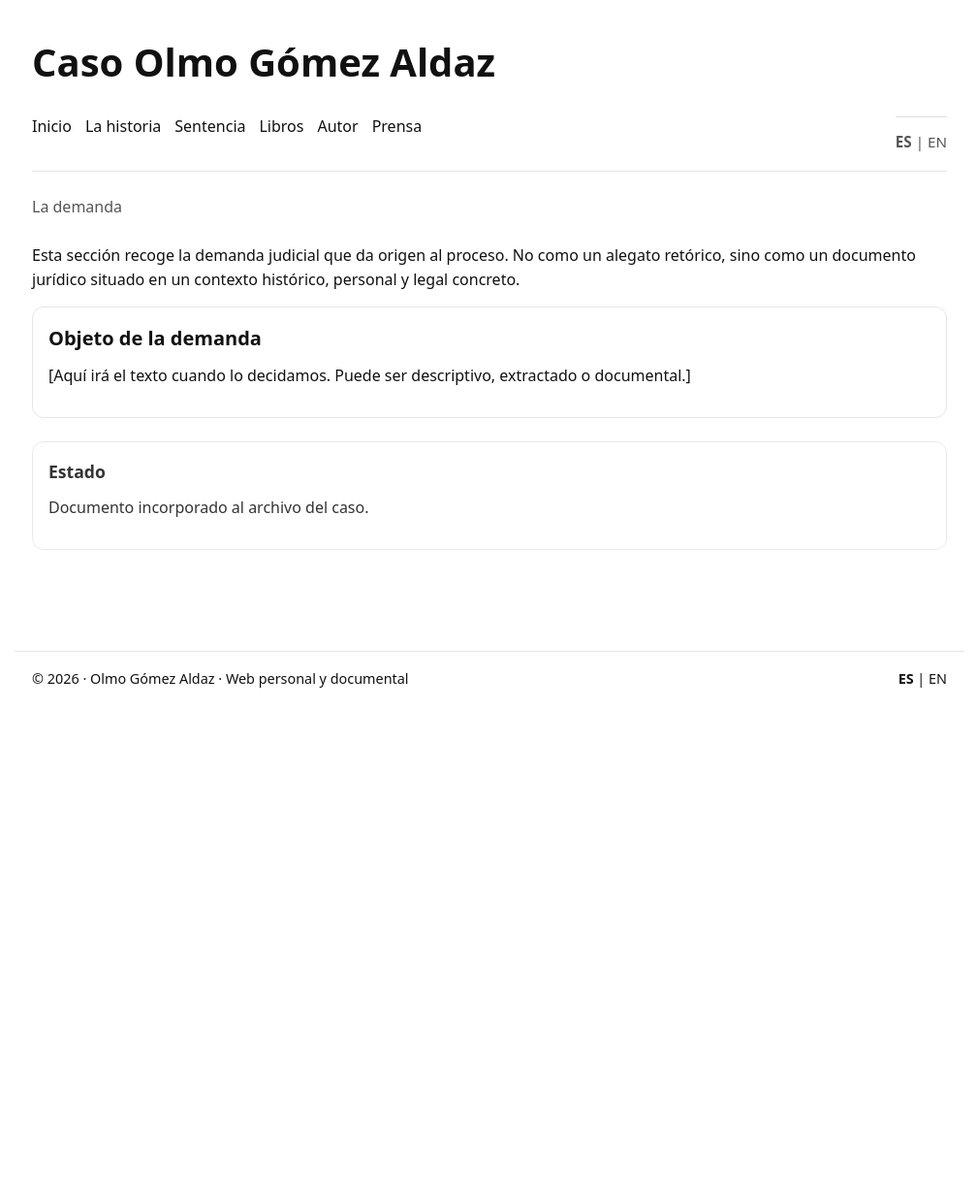
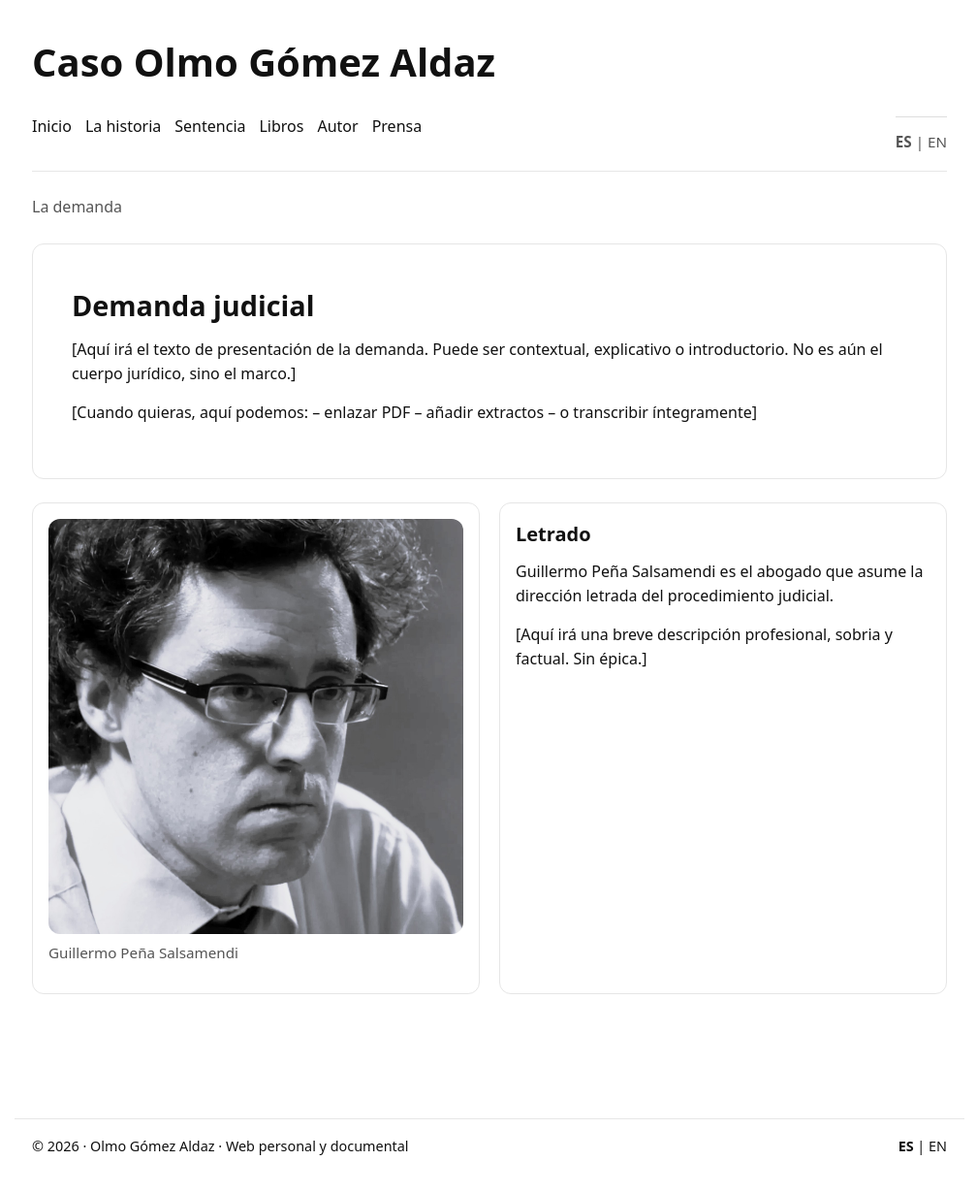
Before and after one commit to olmogaldaz/olmogaldaz.github.io, a Jekyll site: the page built from es/demanda/index.html, in a window 1280 px wide and 1240 px high. Shown: the top 1230 px of the window at 97% size, without its empty margins (135-1143 px from the left). Built offline with Jekyll 4.4.1, drawn with Linux system fonts in a browser that asks for light colours.

Commit message:
Update index.html

```diff
--- a/es/demanda/index.html
+++ b/es/demanda/index.html
@@ -11,25 +11,46 @@ description: Demanda judicial presentada en el marco del proceso de restitución
 
   <h1 class="page-title subtle">La demanda</h1>
 
-  <p>
-    Esta sección recoge la demanda judicial que da origen al proceso.
-    No como un alegato retórico, sino como un documento jurídico situado
-    en un contexto histórico, personal y legal concreto.
-  </p>
-
-  <div class="card">
-    <h2>Objeto de la demanda</h2>
+  <!-- DEMANDA (CAJA HORIZONTAL GRANDE) -->
+  <div class="card hero">
+    <h2>Demanda judicial</h2>
     <p>
-      [Aquí irá el texto cuando lo decidamos. Puede ser descriptivo,
-      extractado o documental.]
+      [Aquí irá el texto de presentación de la demanda.
+      Puede ser contextual, explicativo o introductorio.
+      No es aún el cuerpo jurídico, sino el marco.]
+    </p>
+    <p>
+      [Cuando quieras, aquí podemos:
+      – enlazar PDF
+      – añadir extractos
+      – o transcribir íntegramente]
     </p>
   </div>
 
-  <div class="card minor">
-    <h2>Estado</h2>
-    <p>
-      Documento incorporado al archivo del caso.
-    </p>
+  <!-- LETRADO -->
+  <div class="row">
+
+    <!-- FOTO -->
+    <div class="card">
+      <img src="/img/guillermo-pena.jpg" alt="Guillermo Peña Salsamendi" style="width:100%; border-radius:12px;">
+      <p class="small">
+        Guillermo Peña Salsamendi
+      </p>
+    </div>
+
+    <!-- TEXTO -->
+    <div class="card">
+      <h2>Letrado</h2>
+      <p>
+        Guillermo Peña Salsamendi es el abogado que asume la dirección letrada
+        del procedimiento judicial.
+      </p>
+      <p>
+        [Aquí irá una breve descripción profesional, sobria y factual.
+        Sin épica.]
+      </p>
+    </div>
+
   </div>
 
 </div>
```
Also changed, not shown: other parts of es/demanda/index.html (+2 -2 lines).
